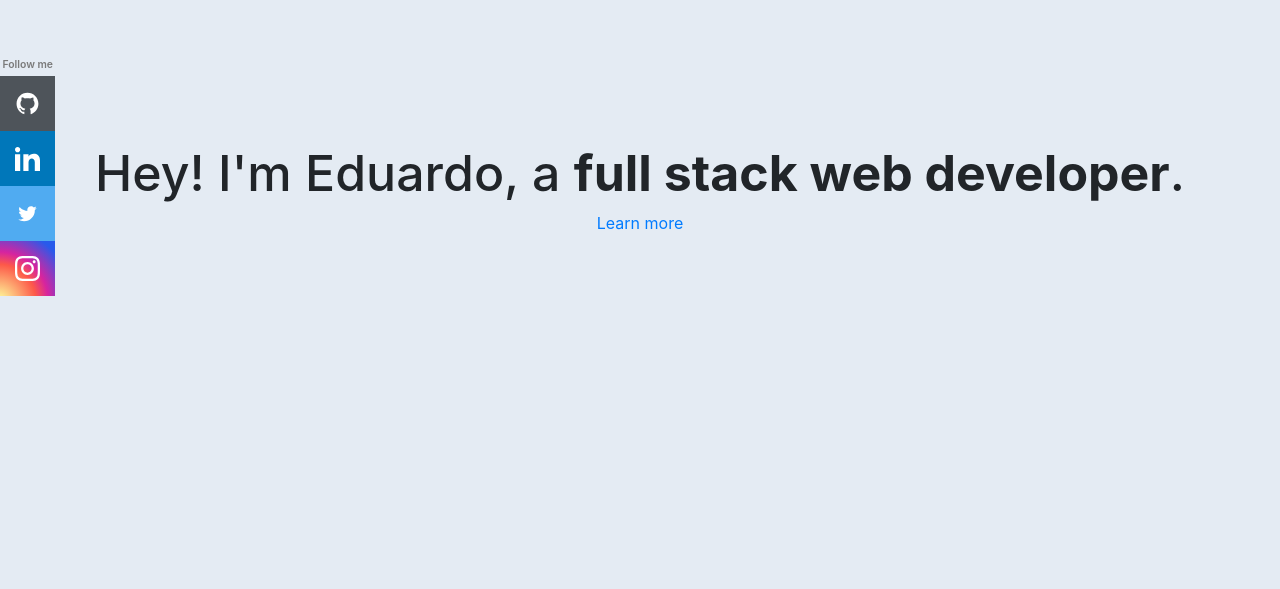
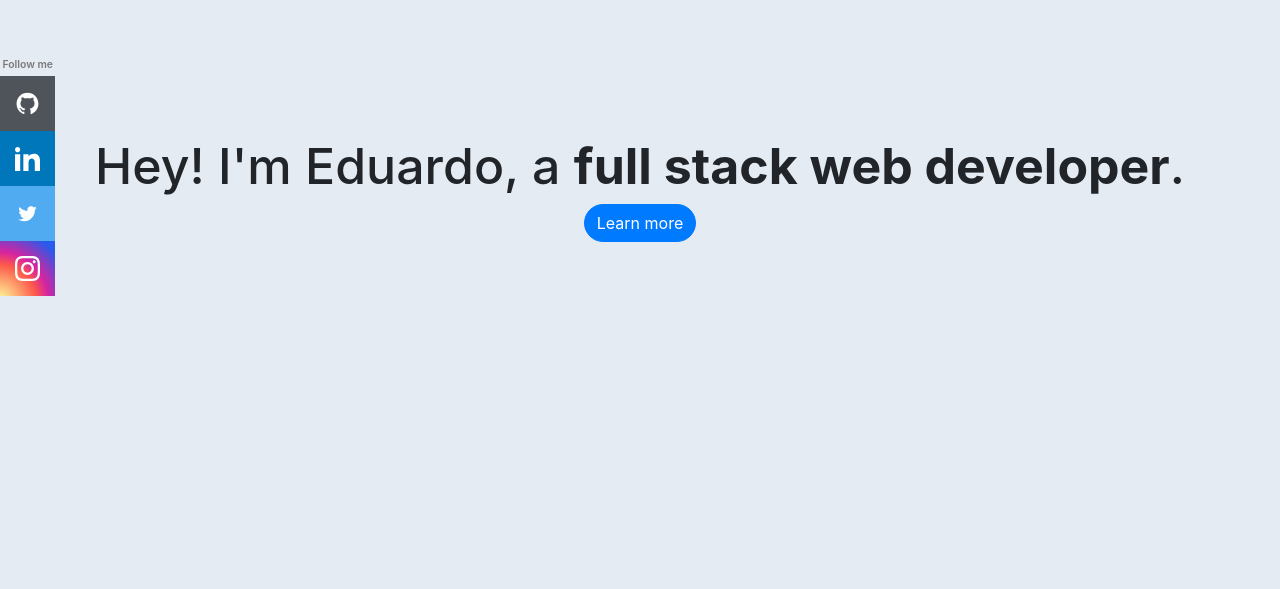
Before and after one commit to eduardomecchia/nuxt-portfolio, a Nuxt app: page / in a window 1280 px wide. Shown: the part 211-800 px from the top of the page. Built offline with nearby package versions, Linux system fonts and the light colour scheme.

Commit message:
Assign blue pill button classes to Learn more CTA

```diff
--- a/pages/index.vue
+++ b/pages/index.vue
@@ -36,8 +36,7 @@
     <main class="home">
       <div class="home__hero-section">
         <h1 class="home__hero-section__heading">Hey! I'm Eduardo, a <strong>full stack web developer</strong>.</h1>
-
-        <NuxtLink to="#about">Learn more</NuxtLink>
+        <NuxtLink to="#about" class="btn btn-primary rounded-pill">Learn more</NuxtLink>
       </div>
 
       <section class="home__section" id="about">
```
